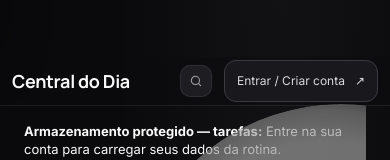
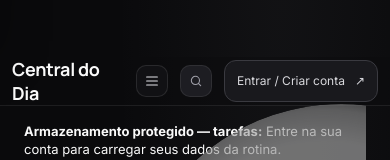
Before and after one commit to Phstreet/nexogest-opessoal, a Next.js app: page / in a window 390 px wide. Shown: the part 144-304 px from the top of the page. Built offline with nearby package versions, Linux system fonts and the light colour scheme; no server answers.

Commit message:
Restaura botão do menu lateral no cabeçalho mobile

```diff
--- a/app/page.tsx
+++ b/app/page.tsx
@@ -53,6 +53,16 @@ export default function Home() {
               title="Central do Dia"
               actions={
                 <>
+                  <button
+                    type="button"
+                    className="nexo-mobile-nav-toggle"
+                    aria-label="Abrir menu de navegação"
+                    onClick={() => window.dispatchEvent(new Event("nexo:toggle-mobile-nav"))}
+                  >
+                    <svg viewBox="0 0 24 24" width="16" height="16" fill="none" stroke="currentColor" strokeWidth="1.8" strokeLinecap="round" aria-hidden="true">
+                      <path d="M4 6h16M4 12h16M4 18h16" />
+                    </svg>
+                  </button>
                   <SearchButton />
                   <UserMenu />
                 </>
@@ -132,6 +142,15 @@ export default function Home() {
             font-weight: 650;
             line-height: 24px;
             letter-spacing: -0.35px;
+          }
+
+          #nexo-app .nexo-topbar-page .nexo-mobile-nav-toggle {
+            display: none;
+            width: 32px;
+            height: 32px;
+            flex: 0 0 32px;
+            padding: 0;
+            border-radius: 10px;
           }
 
           #nexo-app .nexo-topbar-page .nexo-search-button {
@@ -225,6 +244,10 @@ export default function Home() {
               display: none;
             }
 
+            #nexo-app .nexo-topbar-page .nexo-mobile-nav-toggle {
+              display: inline-flex;
+            }
+
             #nexo-app .nexo-topbar-page .nexo-search-button {
               width: 32px;
               min-width: 32px;
```
